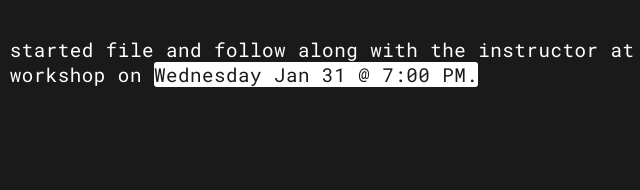
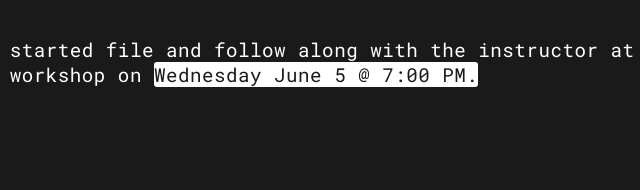
Before and after one commit to eglenn-dev/coding-workshop, a plain HTML site: page index.html in a window 1280 px wide. Shown: the part 358-548 px from the top of the page, 420-1060 px from the left. Drawn offline with Linux system fonts and the light colour scheme.

Commit message:
Updated home page date for workshop next semester

```diff
--- a/index.html
+++ b/index.html
@@ -19,7 +19,7 @@
         </div>
         <p>In this interactive programming activity you will learn the very basics of how coding works. We will be using
             Python (a popular programming language) in a code editor called Visual Studio (VS) Code. </p>
-        <p>Download the get started file and follow along with the instructor at the workshop on <mark>Wednesday Jan 31
+        <p>Download the get started file and follow along with the instructor at the workshop on <mark>Wednesday June 5
                 @ 7:00 PM.</mark></p>
     </section>
     <a id="get-started" class="download-button" href="./get-started.py"><button id="btn">Download
```
